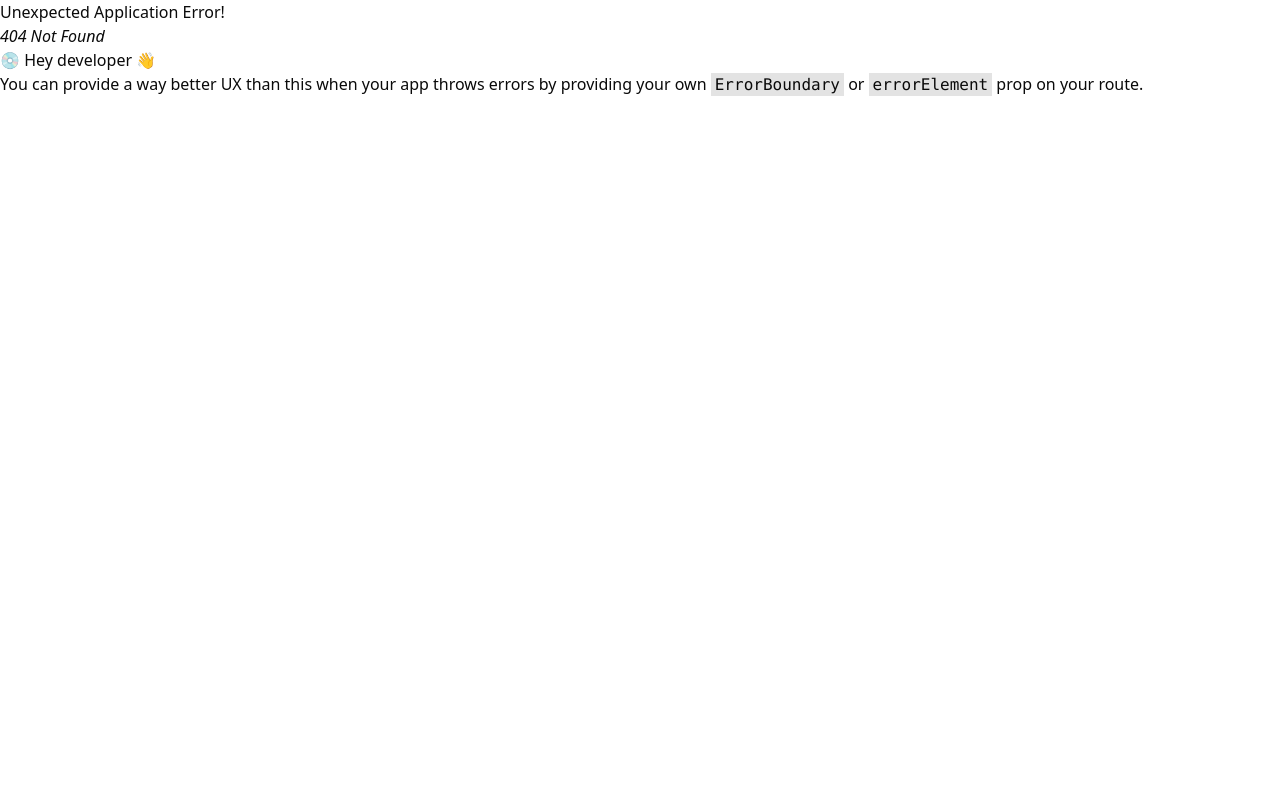
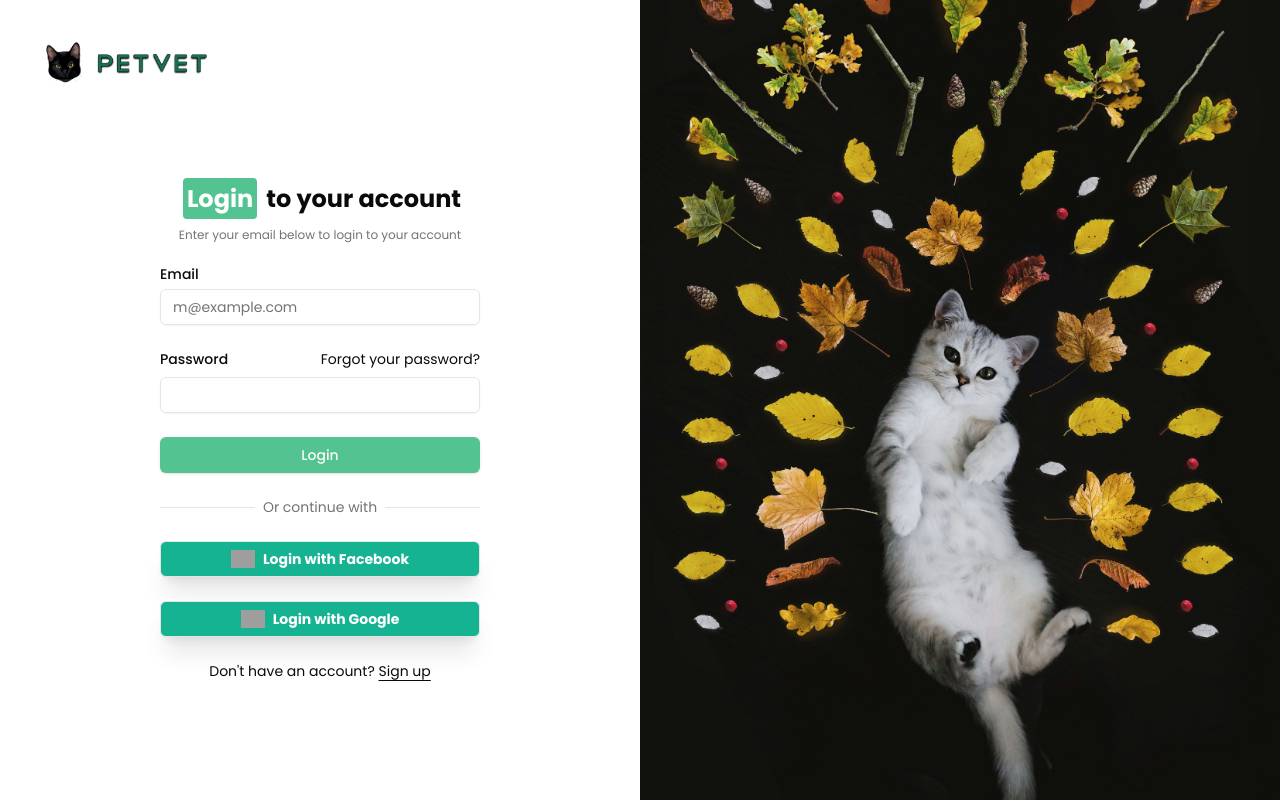
Before and after one commit to Aosaf098/PetVet, a React (Vite) app: page /auth/login in a window 1280 px wide. Before the commit this address had no page. Built offline with nearby package versions, Linux system fonts and the light colour scheme; grey boxes are pictures that could not be loaded.

Commit message:
Login Page

```diff
--- a/package.json
+++ b/package.json
@@ -14,10 +14,12 @@
     "@radix-ui/react-avatar": "^1.1.3",
     "@radix-ui/react-collapsible": "^1.1.3",
     "@radix-ui/react-dialog": "^1.1.6",
+    "@radix-ui/react-label": "^2.1.2",
     "@radix-ui/react-navigation-menu": "^1.2.5",
     "@radix-ui/react-separator": "^1.1.2",
     "@radix-ui/react-slot": "^1.1.2",
     "@radix-ui/react-tooltip": "^1.1.8",
+    "aos": "^2.3.4",
     "class-variance-authority": "^0.7.1",
     "clsx": "^2.1.1",
     "lottie-react": "^2.4.1",
--- a/src/Components/About/About.jsx
+++ b/src/Components/About/About.jsx
@@ -5,7 +5,7 @@ import gobo from "../../../public/assets/about.png";
 const About = () => {
   return (
     <>
-      <div className="lg:w-2/3 mx-auto lg:my-8 flex lg:flex-row flex-col justify-between items-center">
+      <div data-aos="fade-right" className="lg:w-2/3 mx-auto lg:my-8 flex lg:flex-row flex-col justify-between items-center">
         <div className="lg:w-3/5">
             <img className="lg:w-[600px]" src={gobo} alt="" />
         </div>
--- /dev/null
+++ b/src/Components/Auth/LoginForm.jsx
@@ -0,0 +1,76 @@
+import { cn } from "@/lib/utils";
+import React from "react";
+import { Input } from "../ui/input";
+import { Label } from "../ui/label";
+import { Button } from "../ui/button";
+import { Facebook } from "lucide-react";
+
+const LoginForm = () => {
+  return (
+    <form className={cn("flex flex-col gap-6")}>
+      <div className="flex flex-col items-center gap-3 text-center">
+        <h1 className="text-2xl font-bold"><span className="bg-prim p-1 rounded-sm text-white m-1">Login</span> to your account</h1>
+        <p className="text-balance text-xs text-muted-foreground">
+          Enter your email below to login to your account
+        </p>
+      </div>
+      <div className="grid gap-6">
+        <div className="grid gap-2">
+          <Label htmlFor="email">Email</Label>
+          <Input id="email" type="email" placeholder="m@example.com" required />
+        </div>
+        <div className="grid gap-2">
+          <div className="flex items-center">
+            <Label htmlFor="password">Password</Label>
+            <a
+              href="#"
+              className="ml-auto text-sm underline-offset-4 hover:underline"
+            >
+              Forgot your password?
+            </a>
+          </div>
+          <Input id="password" type="password" required />
+        </div>
+        <Button type="submit" className="w-full bg-prim">
+          Login
+        </Button>
+        <div className="relative text-center text-sm after:absolute after:inset-0 after:top-1/2 after:z-0 after:flex after:items-center after:border-t after:border-border">
+          <span className="relative z-10 bg-background px-2 text-muted-foreground">
+            Or continue with
+          </span>
+        </div>
+        <Button
+          variant="outline"
+          className="w-full bg-secon text-white font-bold shadow-xl"
+        >
+          <img
+            className="w-6"
+            src="https://img.icons8.com/?size=48&id=uLWV5A9vXIPu&format=png"
+            alt=""
+          />
+          Login with Facebook
+        </Button>
+        <Button
+          variant="outline"
+          className="w-full bg-secon text-white font-bold shadow-xl"
+        >
+          <img
+            className="w-6"
+            src="https://img.icons8.com/?size=48&id=V5cGWnc9R4xj&format=png"
+            alt=""
+          />
+          Login with Google
+        </Button>
+
+      </div>
+      <div className="text-center text-sm">
+        Don&apos;t have an account?{" "}
+        <a href="#" className="underline underline-offset-4">
+          Sign up
+        </a>
+      </div>
+    </form>
+  );
+};
+
+export default LoginForm;
--- a/src/Components/Hero/Hero.jsx
+++ b/src/Components/Hero/Hero.jsx
@@ -5,7 +5,7 @@ import { Button } from "../ui/button";
 const Hero = () => {
   return (
     <>
-      <div>
+      <div data-aos="fade-down">
         <div className="lg:w-2/3 w-11/12 mx-auto lg:my-8 my-10 flex lg:flex-row flex-col items-center relative">
           <div className="lg:w-1/2 lg:h-[600px] lg:p-4 px-8 flex gap-10 flex-col lg:py-28">
             <div className="lg:flex flex-col gap-5 hidden">
--- /dev/null
+++ b/src/Components/ui/label.jsx
@@ -0,0 +1,16 @@
+import * as React from "react"
+import * as LabelPrimitive from "@radix-ui/react-label"
+import { cva } from "class-variance-authority";
+
+import { cn } from "@/lib/utils"
+
+const labelVariants = cva(
+  "text-sm font-medium leading-none peer-disabled:cursor-not-allowed peer-disabled:opacity-70"
+)
+
+const Label = React.forwardRef(({ className, ...props }, ref) => (
+  <LabelPrimitive.Root ref={ref} className={cn(labelVariants(), className)} {...props} />
+))
+Label.displayName = LabelPrimitive.Root.displayName
+
+export { Label }
--- /dev/null
+++ b/src/Layouts/AuthLayout.jsx
@@ -0,0 +1,14 @@
+import React from "react";
+import { Outlet } from "react-router-dom";
+
+const AuthLayout = () => {
+  return (
+    <>
+      <div className="font-poppins">
+        <Outlet />
+      </div>
+    </>
+  );
+};
+
+export default AuthLayout;
--- /dev/null
+++ b/src/Pages/Login.jsx
@@ -0,0 +1,35 @@
+import LoginForm from "@/Components/Auth/LoginForm";
+import Logo from "../../public/assets/logo.png";
+import text from "../../public/assets/PetVet.png";
+import auth from "../../public/assets/auth.jpg";
+import { Link } from "react-router-dom";
+const Login = () => {
+  return (
+    <>
+      <div className="grid lg:grid-cols-2 h-dvh">
+        <div className="flex flex-col gap-4 p-6 md:p-10">
+
+            <Link to={"/"} className="flex items-center gap-2 md:justify-start">
+              <img className="lg:w-12 w-12" src={Logo} alt="" />
+              <img className="lg:w-28 w-28" src={text} alt="" />
+            </Link>
+
+          <div className="flex flex-1 items-center justify-center">
+            <div className="w-full max-w-xs">
+              <LoginForm />
+            </div>
+          </div>
+        </div>
+        <div className="relative hidden bg-muted lg:block">
+          <img
+            src={auth}
+            alt="Image"
+            className="absolute inset-0 h-full w-full object-cover dark:brightness-[0.5] dark:grayscale"
+          />
+        </div>
+      </div>
+    </>
+  );
+};
+
+export default Login;
--- /dev/null
+++ b/src/Pages/Register.jsx
@@ -0,0 +1,11 @@
+import React from 'react'
+
+const Register = () => {
+  return (
+    <div>
+      <h1>Reg</h1>
+    </div>
+  )
+}
+
+export default Register
```
Also changed, not shown: src/Routes/routes.jsx (+29 -12 lines), public/assets/auth.jpg (added), 1 other file (tests, documents, lock files or other folders).
